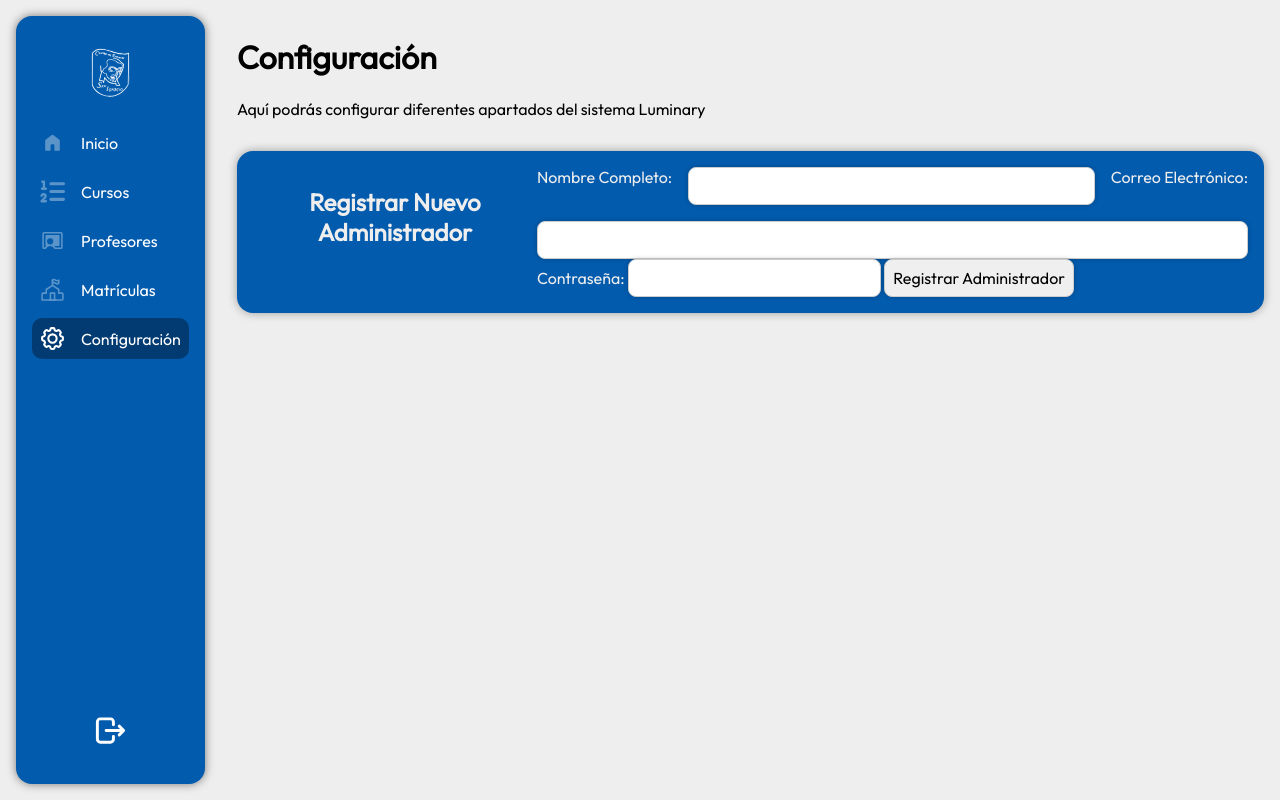
After one commit to KarlGudsoon/san-ignacio-site, a PHP site: page /luminary/admin/configuracion.php in a window 1280 px wide. The commit adds this page. Run offline with PHP 8.4, Linux system fonts and the light colour scheme; a user stored in the database is signed in.

Commit message:
cambios varios

```diff
--- a/luminary/admin/components/aside.php
+++ b/luminary/admin/components/aside.php
@@ -23,6 +23,9 @@ $pagina_actual = basename($_SERVER['PHP_SELF']);
             <li class="<?= $pagina_actual === 'matriculas.php' ? 'seleccionada' : '' ?>">
                 <a href="matriculas.php"><img class="icon" src="/assets/icons/school.svg">Matrículas</a>
             </li>
+            <li class="<?= $pagina_actual === 'configuracion.php' ? 'seleccionada' : '' ?>">
+                <a href="configuracion.php"><img class="icon" src="/assets/icons/gear.svg">Configuración</a>
+            </li>
         </ul>
 
         <a href="../logout.php" class="aside-logout"><img src="/assets/icons/tabler--logout.svg"></a>
--- /dev/null
+++ b/luminary/admin/configuracion.php
@@ -0,0 +1,174 @@
+<?php
+session_start();
+
+// Asegúrate de que solo los administradores puedan acceder a esta página
+if (!isset($_SESSION['rol']) || $_SESSION['rol'] !== 'admin') {
+    header("Location: ../index.html");
+    exit;
+}
+
+require_once '../conexion.php'; // Asegúrate de que esta ruta sea correcta
+
+$mensaje = ""; // Variable para guardar mensajes de éxito o error
+
+// --- 2. Lógica de Procesamiento del Formulario (se ejecuta al enviar el formulario) ---
+if ($_SERVER["REQUEST_METHOD"] == "POST") {
+    // 1. Recoger y Sanitizar los Datos
+    $nombre = trim($_POST['nombre']);
+    $correo = trim($_POST['correo']);
+    $contrasena_plana = $_POST['contrasena'];
+    $rol = 'admin'; // El rol siempre será 'admin'
+    $asignatura = NULL; // La asignatura es NULL para los administradores
+
+    // 2. Validación Básica
+    if (empty($nombre) || empty($correo) || empty($contrasena_plana)) {
+        $mensaje = "<p style='color: red;'>Por favor, complete todos los campos requeridos.</p>";
+    } elseif (!filter_var($correo, FILTER_VALIDATE_EMAIL)) {
+        $mensaje = "<p style='color: red;'>El formato del correo electrónico no es válido.</p>";
+    } else {
+        // 3. Hash de la Contraseña (¡Muy Importante!)
+        // Usa PASSWORD_DEFAULT para el algoritmo de hash más actual y seguro
+        $contrasena_hash = password_hash($contrasena_plana, PASSWORD_DEFAULT);
+
+        // 4. Preparar la Consulta SQL
+        // Usamos consultas preparadas para prevenir ataques de inyección SQL
+        $sql = "INSERT INTO usuarios (nombre, correo, contrasena, fecha_registro, rol, asignatura) VALUES (?, ?, ?, NOW(), ?, ?)";
+
+        // Prepara la declaración
+        if ($stmt = $conexion->prepare($sql)) {
+            // Vincula los parámetros
+            // 's' indica que el parámetro es de tipo string
+            $stmt->bind_param("sssss", $nombre, $correo, $contrasena_hash, $rol, $asignatura);
+
+            // 5. Ejecutar la Consulta
+            if ($stmt->execute()) {
+                $mensaje = "<p style='color: green;'>✅ ¡Administrador **{$nombre}** registrado con éxito!</p>";
+            } else {
+                // Error en la ejecución (ej. correo duplicado)
+                // Usamos $conexion->error para obtener el mensaje de error de la BD
+                $mensaje = "<p style='color: red;'>❌ Error al registrar: " . $stmt->error . "</p>";
+            }
+
+            // Cierra la declaración
+            $stmt->close();
+        } else {
+            $mensaje = "<p style='color: red;'>❌ Error de preparación de la consulta: " . $conexion->error . "</p>";
+        }
+    }
+}
+?>
+
+<!DOCTYPE html>
+<html lang="es">
+<head>
+    <meta charset="UTF-8">
+    <title>Panel Directivo</title>
+    <meta name="viewport" content="width=device-width, initial-scale=1.0">
+    <link rel="stylesheet" href="../public/global.css">
+    <link rel="stylesheet" href="style.css">
+
+    <style>
+        input {
+            width: auto;
+            flex: 1;
+            padding: 0.5rem;
+            border: 1px solid #ccc;
+            border-radius: 0.5rem;
+            font-size: 1rem;
+            font-family: Outfit, sans-serif;
+            box-shadow: 0 0 5px rgba(0, 0, 0, 0.2);
+        }
+
+        section {
+            display: flex;
+            height: fit-content;
+            padding: 1rem;
+            color: #eee;
+            border-radius: 1rem;
+            box-shadow: 0 0 10px rgba(0 0 0 / 35%);
+            background-color: var(--secondarycolor);
+        }
+
+        section form {
+            display: flex;
+            flex-direction: column;
+            flex-wrap: wrap;
+        }
+
+        .form-group {
+            display: flex;
+            gap: 1rem;
+            width: 100%;
+            flex-wrap: wrap;
+        }
+
+        .asignatura {
+            color: white;
+            border-radius: 0.5rem;
+        }
+
+    </style>
+</head>
+<body>
+    <?php
+    include "components/aside.php"
+    ?>
+    <main>
+        <div class="contenedor-informacion">
+            <h1>Configuración</h1>
+            <p>Aquí podrás configurar diferentes apartados del sistema Luminary</p>
+        </div>
+        <section>
+            <h2 style="text-align: center;">Registrar Nuevo Administrador</h2>
+            <?php echo $mensaje; ?>
+
+            <form method="POST" action="<?php echo htmlspecialchars($_SERVER["PHP_SELF"]); ?>">
+                <div class="form-group">
+                    <label for="nombre">Nombre Completo:</label>
+                    <input type="text" id="nombre" name="nombre" required>
+                    <label for="correo">Correo Electrónico:</label>
+                    <input type="email" id="correo" name="correo" required>
+                </div>
+                <div>
+
+                </div>
+                <div>
+                    <label for="contrasena">Contraseña:</label>
+                    <input type="password" id="contrasena" name="contrasena" required>
+                    <input type="submit" value="Registrar Administrador">
+                </div>
+
+            </form>
+        </section>
+
+    </main>
+    <?php
+    include "components/aside_bottom.php"
+    ?>
+
+
+</body>
+</html>
+
+<script>
+
+let asignatura = document.querySelectorAll('.asignatura');
+
+asignatura.forEach((element) => {
+    if (element.innerHTML === "Ciencias") {
+        element.style.backgroundColor = "#0da761";
+    } else if (element.innerHTML === "Matemáticas") {
+        element.style.backgroundColor = "#3891e9";
+    } else if (element.innerHTML === "Lenguaje") {
+        element.style.backgroundColor = "#f75353";
+    } else if (element.innerHTML === "Estudios Sociales") {
+        element.style.backgroundColor = "#ed861f";
+    } else if (element.innerHTML = "Inglés") {
+        element.style.backgroundColor = "#cdb51a";
+    } else if (element.innerHTML === "Inglés Comunicativo") {
+        element.style.backgroundColor = "#23babf";
+    } else if (element.innerHTML === "TICs") {
+        element.style.backgroundColor = "#8544cf";
+    }
+});
+</script>
--- a/luminary/guardar_matricula.php
+++ b/luminary/guardar_matricula.php
@@ -23,7 +23,7 @@ function limpiar($campo) {
 
 // Datos del estudiante
 $nombre_estudiante        = mb_strtoupper(limpiar($_POST['nombre_estudiante']), 'UTF-8')  ;
-$apellidos_estudiante     = mb_strtoupper(limpiar($_POST['apellidos_apoderado']), 'UTF-8');
+$apellidos_estudiante     = mb_strtoupper(limpiar($_POST['apellidos_estudiante']), 'UTF-8');
 $fecha_nacimiento         = limpiar($_POST['fecha_nacimiento']);
 $rut_estudiante           = limpiar($_POST['rut_estudiante']);
 $serie_carnet_estudiante  = limpiar($_POST['serie_carnet_estudiante']);
```
Also changed, not shown: assets/icons/gear.svg (added).
